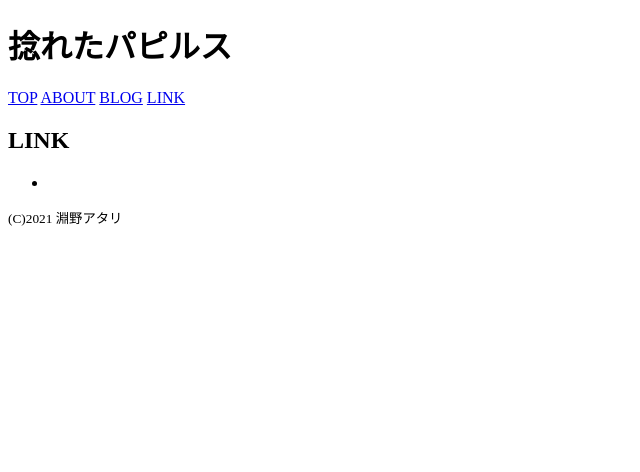
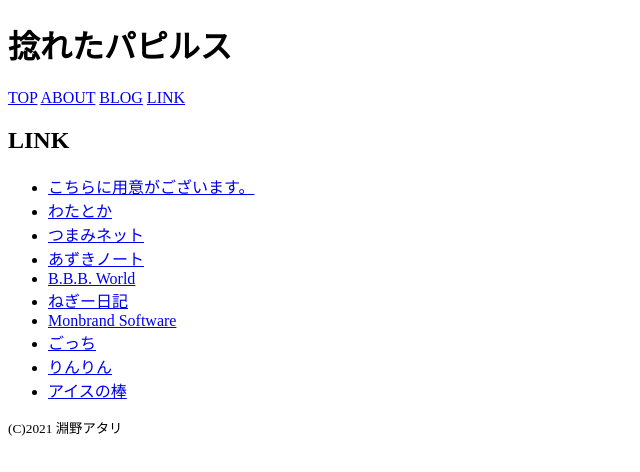
Before and after one commit to hutinoatari/hutinoatari.github.io, a Next.js app: page /link in a window 1280 px wide. Shown: the top 472 px of the page, without its empty margins (0-640 px from the left). Built offline with nearby package versions, Linux system fonts and the light colour scheme.

Commit message:
リンクを追加した

```diff
--- a/src/pages/link.tsx
+++ b/src/pages/link.tsx
@@ -13,7 +13,61 @@ const LinkPage: FC<{}> = () => {
                 <h2>LINK</h2>
                 <ul>
                     <li>
-                        <ExternalLink title="" url="" />
+                        <ExternalLink
+                            title="こちらに用意がございます。"
+                            url="https://characordbracelets.hateblo.jp/"
+                        />
+                    </li>
+                    <li>
+                        <ExternalLink
+                            title="わたとか"
+                            url="https://m393.web.fc2.com/"
+                        />
+                    </li>
+                    <li>
+                        <ExternalLink
+                            title="つまみネット"
+                            url="https://trpfrog.net/"
+                        />
+                    </li>
+                    <li>
+                        <ExternalLink
+                            title="あずきノート"
+                            url="https://uxhpu.net/"
+                        />
+                    </li>
+                    <li>
+                        <ExternalLink
+                            title="B.B.B. World"
+                            url="https://baki-0.github.io/"
+                        />
+                    </li>
+                    <li>
+                        <ExternalLink
+                            title="ねぎー日記"
+                            url="https://negiissei.com/"
+                        />
+                    </li>
+                    <li>
+                        <ExternalLink
+                            title="Monbrand Software"
+                            url="https://www.mbsoftware.tokyo/"
+                        />
+                    </li>
+                    <li>
+                        <ExternalLink title="ごっち" url="https://gotti.dev/" />
+                    </li>
+                    <li>
+                        <ExternalLink
+                            title="りんりん"
+                            url="https://lnln.dev/"
+                        />
+                    </li>
+                    <li>
+                        <ExternalLink
+                            title="アイスの棒"
+                            url="https://azukibar.dev/"
+                        />
                     </li>
                 </ul>
             </main>
```
